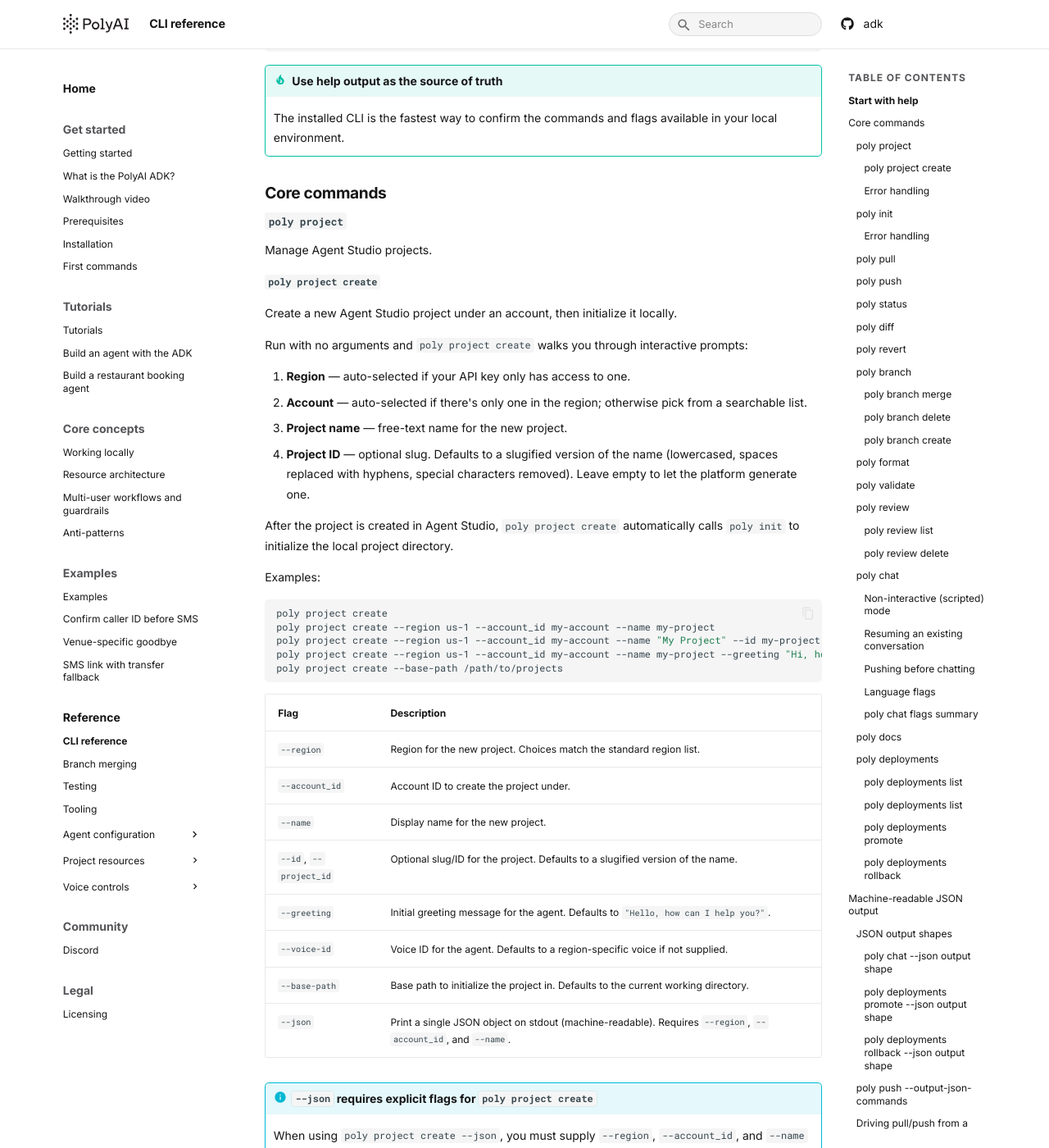
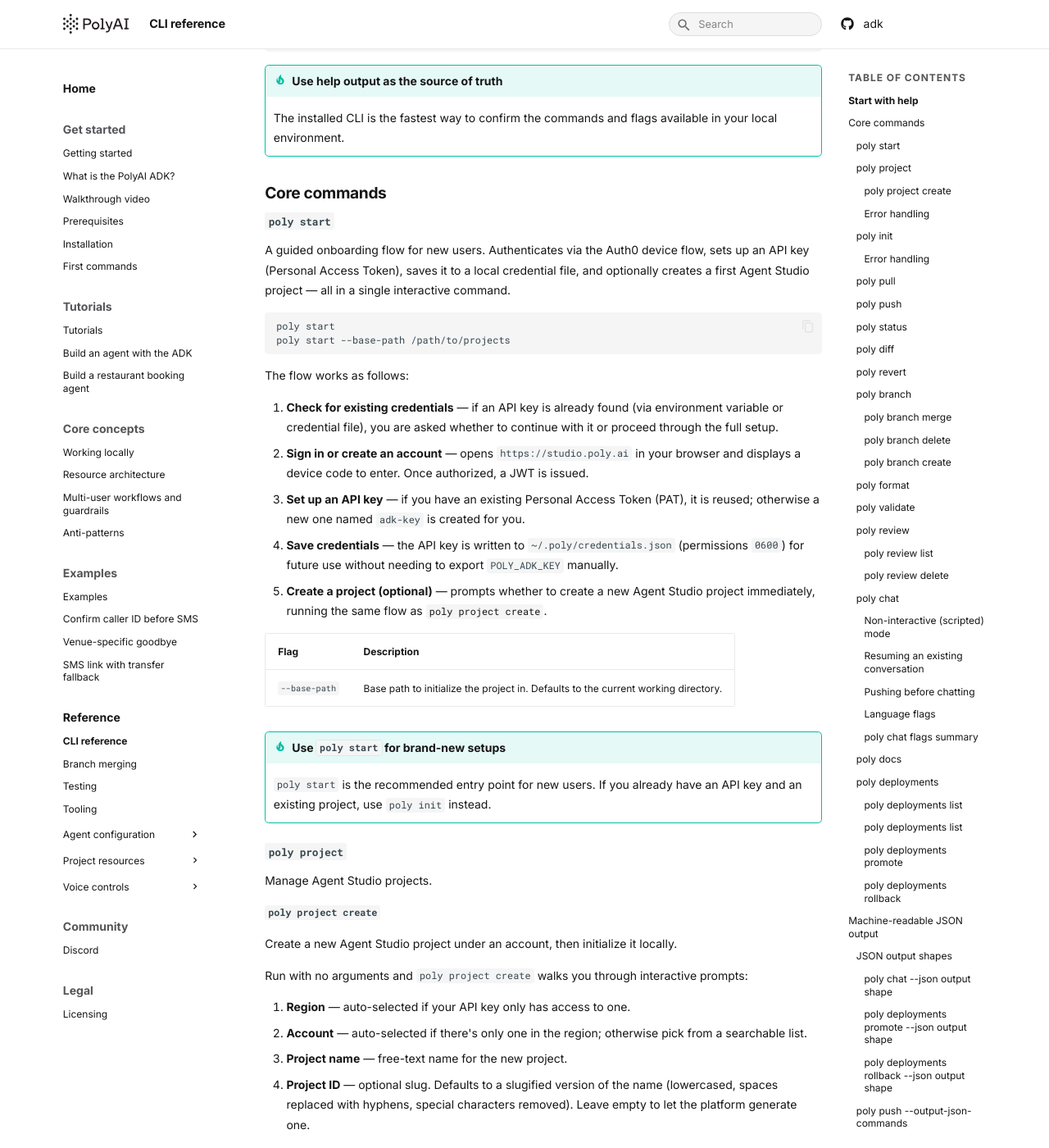
Before and after one commit to polyai/adk, an MkDocs documentation site: the page built from docs/docs/reference/cli.md, in a window 1280 px wide and 1400 px high, scrolled down 424 px. Shown: the whole window at 82% size. Built offline with MkDocs 1.6.1 and Material for MkDocs 9.7.7, drawn with Linux system fonts in a browser that asks for light colours; some of the changed text lies outside the part shown.

Commit message:
docs: auto-update from 9c714cc

```diff
--- a/docs/docs/reference/cli.md
+++ b/docs/docs/reference/cli.md
@@ -27,6 +27,31 @@ poly push --help
     The installed CLI is the fastest way to confirm the commands and flags available in your local environment.
 
 ## Core commands
+
+### `poly start`
+
+A guided onboarding flow for new users. Authenticates via the Auth0 device flow, sets up an API key (Personal Access Token), saves it to a local credential file, and optionally creates a first Agent Studio project — all in a single interactive command.
+
+~~~bash
+poly start
+poly start --base-path /path/to/projects
+~~~
+
+The flow works as follows:
+
+1. **Check for existing credentials** — if an API key is already found (via environment variable or credential file), you are asked whether to continue with it or proceed through the full setup.
+2. **Sign in or create an account** — opens `https://studio.poly.ai` in your browser and displays a device code to enter. Once authorized, a JWT is issued.
+3. **Set up an API key** — if you have an existing Personal Access Token (PAT), it is reused; otherwise a new one named `adk-key` is created for you.
+4. **Save credentials** — the API key is written to `~/.poly/credentials.json` (permissions `0600`) for future use without needing to export `POLY_ADK_KEY` manually.
+5. **Create a project (optional)** — prompts whether to create a new Agent Studio project immediately, running the same flow as [`poly project create`](#poly-project-create).
+
+| Flag | Description |
+|---|---|
+| `--base-path` | Base path to initialize the project in. Defaults to the current working directory. |
+
+!!! tip "Use `poly start` for brand-new setups"
+
+    `poly start` is the recommended entry point for new users. If you already have an API key and an existing project, use `poly init` instead.
 
 ### `poly project`
 
@@ -121,7 +146,7 @@ If the account or project ID is invalid or inaccessible, `poly init` returns a d
 
 | Situation | Error message |
 |---|---|
-| `POLY_ADK_KEY` not set | `POLY_ADK_KEY environment variable is not set. Export your API key with: export POLY_ADK_KEY=<your-api-key>` |
+| No API key found | `POLY_ADK_KEY environment variable is not set. Export your API key with: export POLY_ADK_KEY=<your-api-key>` |
 | No accounts found in the region | `No accounts found in the selected region.` |
 | No projects found in the account | Prompts to create a new project (interactive) or exits with error (JSON mode). |
 | Project not found | `Project '<project_id>' not found in account '<account_id>'.` |
@@ -703,17 +728,18 @@ poly push --from-projection - < proj.json
 
 A typical CLI workflow looks like this:
 
-1. create a new project with `poly project create` or initialize an existing one with `poly init`
-2. pull with `poly pull` if needed to refresh local state
-3. create or switch to a branch
-4. edit files
-5. inspect changes with `poly status` and `poly diff`
-6. validate with `poly validate`
-7. push with `poly push`
-8. optionally review with `poly review`
-9. test or chat with the agent using `poly chat`
-10. merge the branch with `poly branch merge '<message>'`
-11. promote to pre-release or live with `poly deployments promote`
+1. for first-time setup, run `poly start` to authenticate and configure your API key
+2. create a new project with `poly project create` or initialize an existing one with `poly init`
+3. pull with `poly pull` if needed to refresh local state
+4. create or switch to a branch
+5. edit files
+6. inspect changes with `poly status` and `poly diff`
+7. validate with `poly validate`
+8. push with `poly push`
+9. optionally review with `poly review`
+10. test or chat with the agent using `poly chat`
+11. merge the branch with `poly branch merge '<message>'`
+12. promote to pre-release or live with `poly deployments promote`
 
 !!! info "Run commands from the project folder"
 
```
Also changed, not shown: docs/docs/get-started/get-started.md (+12 -12 lines), docs/docs/get-started/installation.md (+29 -3 lines), docs/docs/tutorials/build-an-agent.md (+24 -11 lines).
